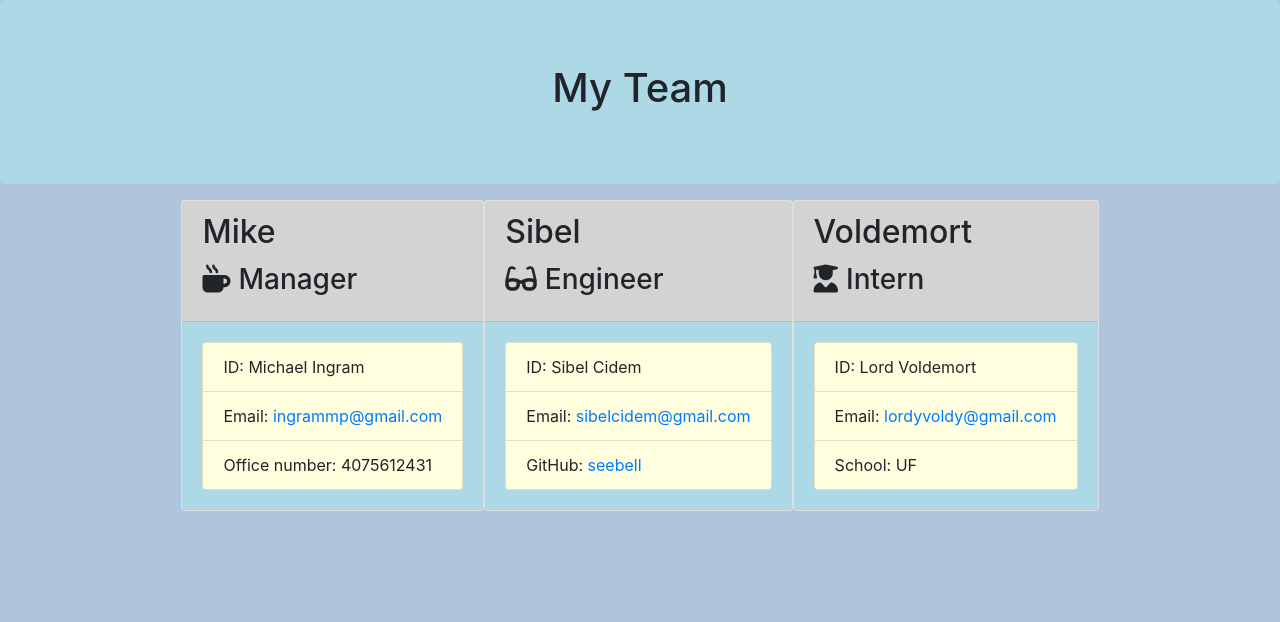
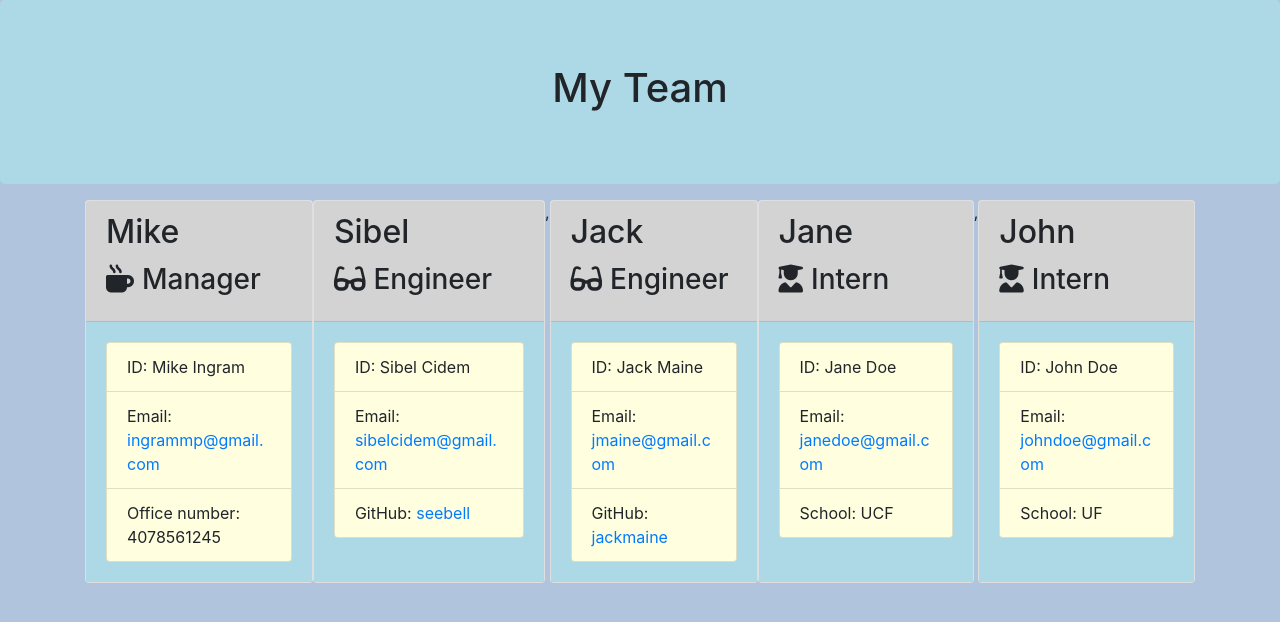
Before and after one commit to seebell/Template-Engine-Employee, a website: page Develop/output/team.html in a window 1280 px wide. Drawn offline with nearby package versions, Linux system fonts and the light colour scheme.

Commit message:
final updates

```diff
--- a/Develop/output/team.html
+++ b/Develop/output/team.html
@@ -30,9 +30,9 @@
     </div>
     <div class="card-body">
         <ul class="list-group">
-            <li class="list-group-item">ID: Michael Ingram</li>
+            <li class="list-group-item">ID: Mike Ingram</li>
             <li class="list-group-item">Email: <a href="mailto:ingrammp@gmail.com">ingrammp@gmail.com</a></li>
-            <li class="list-group-item">Office number: 4075612431</li>
+            <li class="list-group-item">Office number: 4078561245</li>
         </ul>
     </div>
 </div>
@@ -49,15 +49,41 @@
         </ul>
     </div>
 </div>
+,<div class="card employee-card">
+    <div class="card-header">
+        <h2 class="card-title">Jack</h2>
+        <h3 class="card-title"><i class="fas fa-glasses mr-2"></i>Engineer</h3>
+    </div>
+    <div class="card-body">
+        <ul class="list-group">
+            <li class="list-group-item">ID: Jack Maine</li>
+            <li class="list-group-item">Email: <a href="mailto:jmaine@gmail.com">jmaine@gmail.com</a></li>
+            <li class="list-group-item">GitHub: <a href="https://github.com/jackmaine" target="_blank" rel="noopener noreferrer">jackmaine</a></li>
+        </ul>
+    </div>
+</div>
 <div class="card employee-card">
     <div class="card-header">
-        <h2 class="card-title">Voldemort</h2>
+        <h2 class="card-title">Jane </h2>
         <h3 class="card-title"><i class="fas fa-user-graduate mr-2"></i>Intern</h3>
     </div>
     <div class="card-body">
         <ul class="list-group">
-            <li class="list-group-item">ID: Lord Voldemort</li>
-            <li class="list-group-item">Email: <a href="mailto:lordyvoldy@gmail.com">lordyvoldy@gmail.com</a></li>
+            <li class="list-group-item">ID: Jane Doe</li>
+            <li class="list-group-item">Email: <a href="mailto:janedoe@gmail.com">janedoe@gmail.com</a></li>
+            <li class="list-group-item">School: UCF</li>
+        </ul>
+    </div>
+</div>
+,<div class="card employee-card">
+    <div class="card-header">
+        <h2 class="card-title">John</h2>
+        <h3 class="card-title"><i class="fas fa-user-graduate mr-2"></i>Intern</h3>
+    </div>
+    <div class="card-body">
+        <ul class="list-group">
+            <li class="list-group-item">ID: John Doe</li>
+            <li class="list-group-item">Email: <a href="mailto:johndoe@gmail.com">johndoe@gmail.com</a></li>
             <li class="list-group-item">School: UF</li>
         </ul>
     </div>
```
